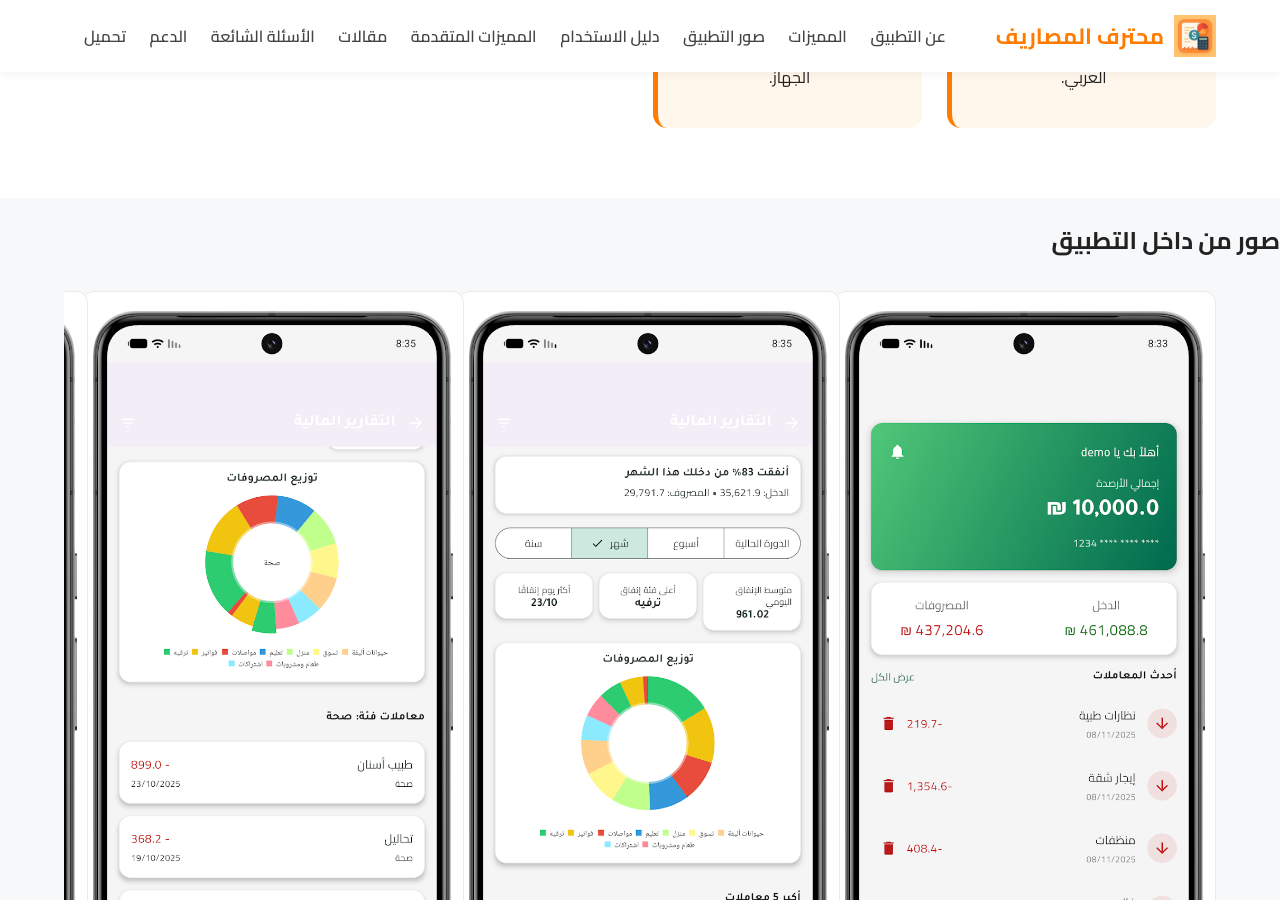
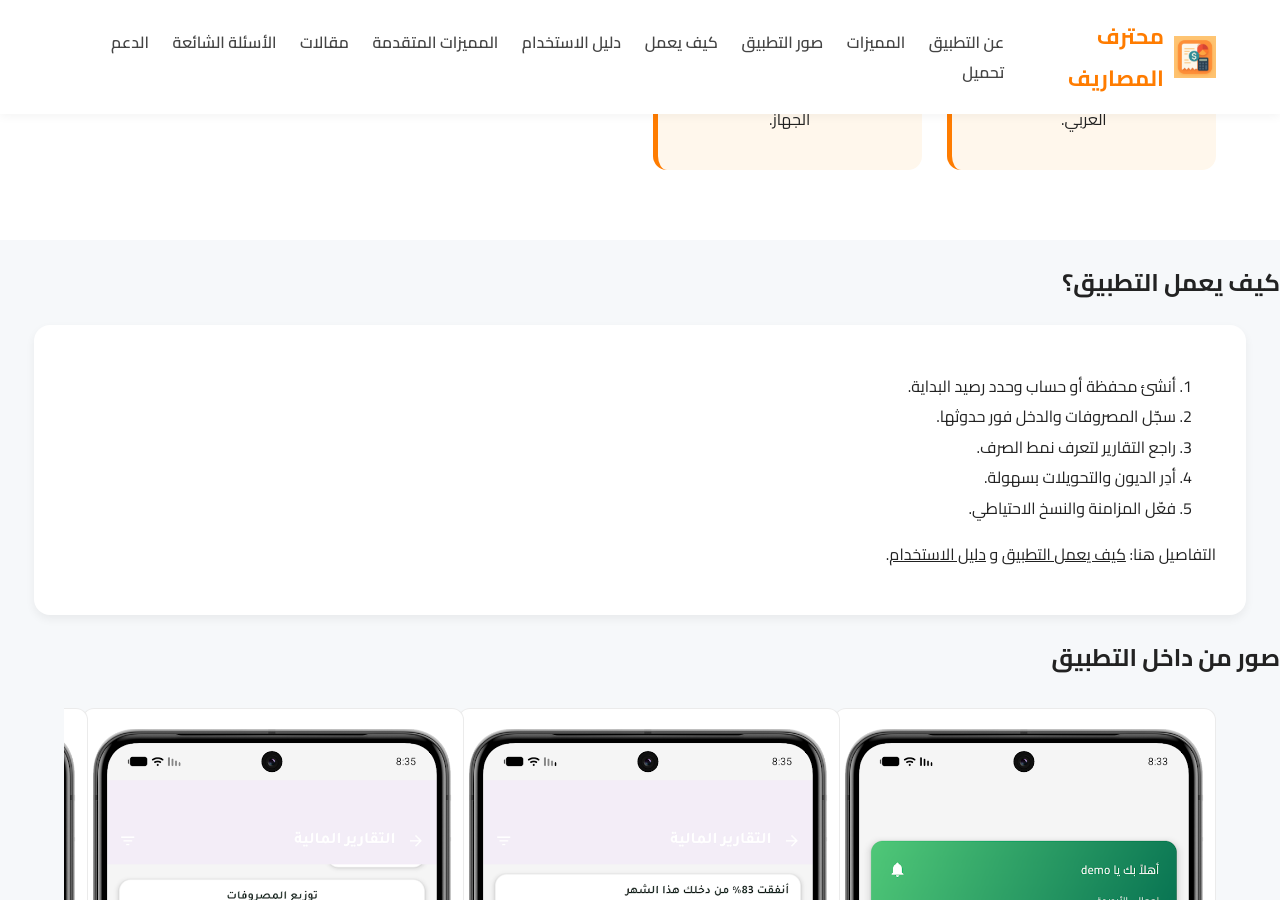
Before and after one commit to fouadshawish-png/fouadshawish-png.github.io, a Jekyll site: the page built from index.html, in a window 1280 px wide and 900 px high, scrolled down 1005 px. Built offline with Jekyll 4.4.1, drawn with Linux system fonts in a browser that asks for light colours; some of the changed text lies outside the part shown.

Commit message:
Add new sections for "How it works", "Pricing", "Upcoming updates", "Security and Privacy", and "Common usage results"; enhance footer and header links

```diff
--- a/_includes/footer.html
+++ b/_includes/footer.html
@@ -6,6 +6,11 @@
     <a href="{{ '/terms.html' | relative_url }}">شروط الاستخدام</a> |
     <a href="{{ '/support.html' | relative_url }}">الدعم الفني</a> |
     <a href="{{ '/faq.html' | relative_url }}">الأسئلة الشائعة</a> |
+    <a href="{{ '/how-it-works.html' | relative_url }}">كيف يعمل</a> |
+    <a href="{{ '/security.html' | relative_url }}">الأمان والخصوصية</a> |
+    <a href="{{ '/pricing.html' | relative_url }}">الخطط والأسعار</a> |
+    <a href="{{ '/roadmap.html' | relative_url }}">التحديثات القادمة</a> |
+    <a href="{{ '/results.html' | relative_url }}">نتائج استخدام شائعة</a> |
     <a href="{{ '/guide.html' | relative_url }}">دليل الاستخدام</a> |
     <a href="{{ '/features-advanced.html' | relative_url }}">المميزات المتقدمة</a> |
     <a href="{{ '/blog.html' | relative_url }}">مقالات</a> |
--- a/_includes/header.html
+++ b/_includes/header.html
@@ -9,6 +9,7 @@
       <a href="{{ '/' | relative_url }}#about">عن التطبيق</a>
       <a href="{{ '/' | relative_url }}#features">المميزات</a>
       <a href="{{ '/' | relative_url }}#screens">صور التطبيق</a>
+      <a href="{{ '/how-it-works.html' | relative_url }}">كيف يعمل</a>
 
       <a href="{{ '/guide.html' | relative_url }}">دليل الاستخدام</a>
       <a href="{{ '/features-advanced.html' | relative_url }}">المميزات المتقدمة</a>
--- a/index.html
+++ b/index.html
@@ -64,6 +64,28 @@
     </div>
 </section>
 
+<!-- How it works -->
+<section id="how-it-works">
+    <h2>كيف يعمل التطبيق؟</h2>
+
+    <div class="section-box container">
+        <ol>
+            <li>أنشئ محفظة أو حساب وحدد رصيد البداية.</li>
+            <li>سجّل المصروفات والدخل فور حدوثها.</li>
+            <li>راجع التقارير لتعرف نمط الصرف.</li>
+            <li>أدِر الديون والتحويلات بسهولة.</li>
+            <li>فعّل المزامنة والنسخ الاحتياطي.</li>
+        </ol>
+
+        <p>
+            التفاصيل هنا:
+            <a href="{{ '/how-it-works.html' | relative_url }}">كيف يعمل التطبيق</a>
+            و
+            <a href="{{ '/guide.html' | relative_url }}">دليل الاستخدام</a>.
+        </p>
+    </div>
+</section>
+
 <!-- Screens -->
 <section id="screens">
     <h2>صور من داخل التطبيق</h2>
@@ -120,6 +142,33 @@
     </div>
 </section>
 
+<!-- Quick links -->
+<section id="quick-links">
+    <h2>روابط مهمة</h2>
+
+    <div class="features-grid container">
+        <div class="feature-box">
+            <h3>الأمان والخصوصية</h3>
+            <p><a class="post-link" href="{{ '/security.html' | relative_url }}">تعرف على حماية بياناتك</a></p>
+        </div>
+
+        <div class="feature-box">
+            <h3>الخطط والأسعار</h3>
+            <p><a class="post-link" href="{{ '/pricing.html' | relative_url }}">تفاصيل الخطة الحالية</a></p>
+        </div>
+
+        <div class="feature-box">
+            <h3>التحديثات القادمة</h3>
+            <p><a class="post-link" href="{{ '/roadmap.html' | relative_url }}">ما الذي نخطط له</a></p>
+        </div>
+
+        <div class="feature-box">
+            <h3>نتائج استخدام شائعة</h3>
+            <p><a class="post-link" href="{{ '/results.html' | relative_url }}">نتائج متوقعة مع الالتزام</a></p>
+        </div>
+    </div>
+</section>
+
 <!-- Contact -->
 <section id="contact">
     <h2>تواصل معنا</h2>
```
Also changed, not shown: faq.html (+25 -0 lines), how-it-works.html (added, +49 -0 lines), pricing.html (added, +31 -0 lines), results.html (added, +32 -0 lines), roadmap.html (added, +34 -0 lines), security.html (added, +41 -0 lines).
